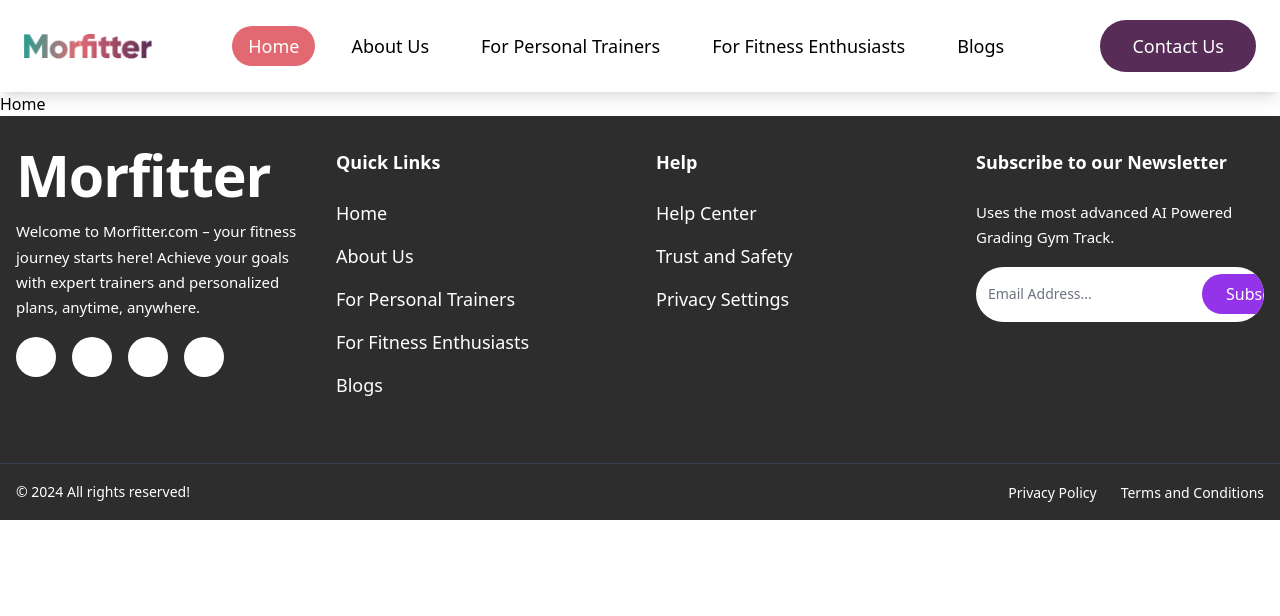
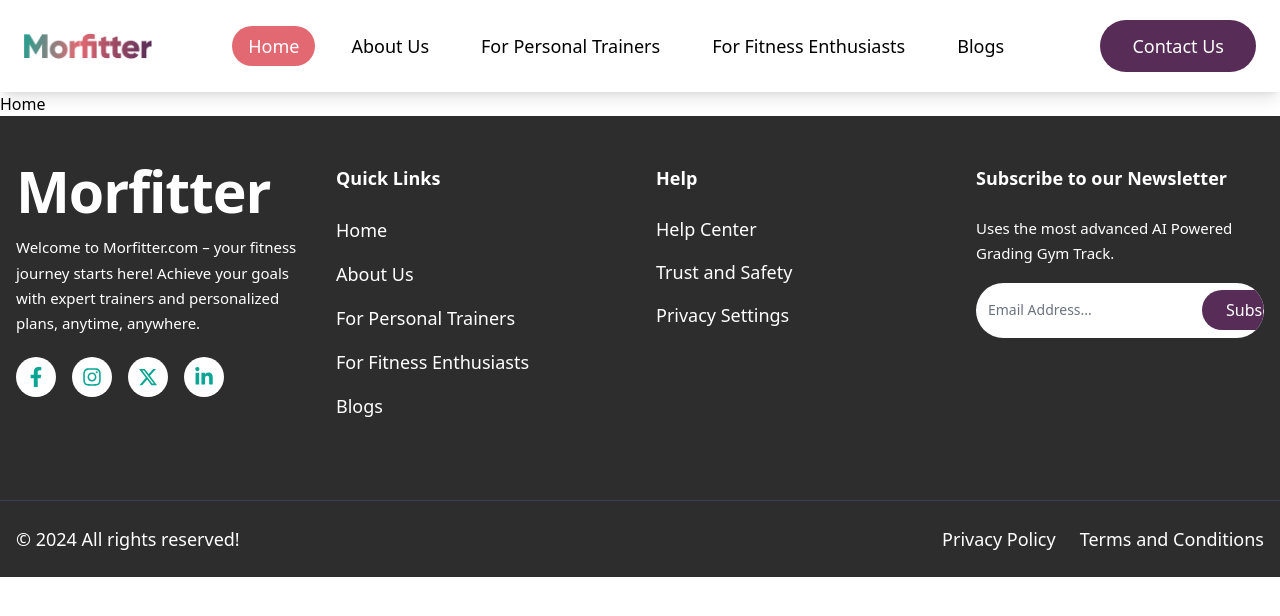
Before and after one commit to MDTanvirAhmedEmon/morfitter-frontend, a Next.js app: page / in a window 1280 px wide. Shown: the top 616 px of the page. Built offline with nearby package versions, Linux system fonts and the light colour scheme.

Commit message:
done footer

```diff
--- a/src/components/Shared/Footer.js
+++ b/src/components/Shared/Footer.js
@@ -1,96 +1,115 @@
+'use client'
 import dynamic from "next/dynamic";
+import Link from "next/link";
+import { usePathname } from "next/navigation";
+import { FaFacebookF } from "react-icons/fa";
+import { FaInstagram } from "react-icons/fa";
+import { FaXTwitter } from "react-icons/fa6";
+import { FaLinkedinIn } from "react-icons/fa6";
 const Footer = () => {
+    const pathname = usePathname();
+    const isActive = (path) => pathname === path;
     return (
         <footer className="footer-section bg-[#2d2d2d] text-white">
             <section className="container mx-auto px-4">
-          <div className="grid grid-cols-1 md:grid-cols-2 lg:grid-cols-4 gap-8 py-8">
+                <div className="grid grid-cols-1 lg:grid-cols-2 xl:grid-cols-4 gap-8 py-12 ">
                     {/* First Column */}
                     <div>
                         <div className="logo">
-                <a
+                            <Link
                                 href="#"
                                 className="text-[57.25px] font-extrabold leading-[55.46px] tracking-[-0.02em]"
                             >
                                 Morfitter
-                </a>
+                            </Link>
                         </div>
                         <p className="mt-4 text-[15px] leading-[25.3px] max-w-[330px]">
                             Welcome to Morfitter.com – your fitness journey starts here!
                             Achieve your goals with expert trainers and personalized plans,
                             anytime, anywhere.
                         </p>
-              <div className="flex gap-4 mt-4">
-                <a
+                        <div className="flex gap-4 mt-5">
+                            <Link
                                 href="#"
-                  className="item h-10 w-10 rounded-full bg-white text-green-500 flex items-center justify-center text-xl hover:bg-green-500 hover:text-white transition duration-300"
+                                className="item h-10 w-10 rounded-full bg-white text-greenColor flex items-center justify-center text-xl hover:bg-greenColor hover:text-white transition duration-300"
                             >
-                  <i className="ri-facebook-fill"></i>
-                </a>
-                <a
+                                <FaFacebookF />
+                            </Link>
+                            <Link
                                 href="#"
-                  className="item h-10 w-10 rounded-full bg-white text-green-500 flex items-center justify-center text-xl hover:bg-green-500 hover:text-white transition duration-300"
+                                className="item h-10 w-10 rounded-full bg-white text-greenColor flex items-center justify-center text-xl hover:bg-greenColor hover:text-white transition duration-300"
                             >
-                  <i className="ri-instagram-line"></i>
-                </a>
-                <a
+                                <FaInstagram />
+                            </Link>
+                            <Link
                                 href="#"
-                  className="item h-10 w-10 rounded-full bg-white text-green-500 flex items-center justify-center text-xl hover:bg-green-500 hover:text-white transition duration-300"
+                                className="item h-10 w-10 rounded-full bg-white text-greenColor flex items-center justify-center text-xl hover:bg-greenColor hover:text-white transition duration-300"
                             >
-                  <i className="ri-twitter-x-fill"></i>
-                </a>
-                <a
+                                <FaXTwitter />
+                            </Link>
+                            <Link
                                 href="#"
-                  className="item h-10 w-10 rounded-full bg-white text-green-500 flex items-center justify-center text-xl hover:bg-green-500 hover:text-white transition duration-300"
+                                className="item h-10 w-10 rounded-full bg-white text-greenColor flex items-center justify-center text-xl hover:bg-greenColor hover:text-white transition duration-300"
                             >
-                  <i className="ri-linkedin-fill"></i>
-                </a>
+                                <FaLinkedinIn />
+                            </Link>
                         </div>
                     </div>
 
                     {/* Second Column */}
                     <div>
                         <h3 className="text-lg font-semibold mb-6">Quick Links</h3>
-              <ul className="space-y-4">
-                <li>
-                  <a
-                    href="#"
-                    className="text-white text-[18px] hover:text-orange-500 transition duration-300"
+                        <ul className="space-y-4 flex flex-col">
+                            <Link href="/">
+                                <span
+                                    className={`${isActive("/")
+                                        ? " rounded-full  text-primary "
+                                        : ""
+                                        }  text-lg rounded-full py-2 hover:text-primary  text-white`}
                                 >
                                     Home
-                  </a>
-                </li>
-                <li>
-                  <a
-                    href="#"
-                    className="text-white text-[18px] hover:text-orange-500 transition duration-300"
+                                </span>
+                            </Link>
+                            <Link href="/about">
+                                <span
+                                    className={`${isActive("/about")
+                                        ? " rounded-full  text-primary  "
+                                        : ""
+                                        }  text-lg rounded-full py-2 hover:text-primary  text-white `}
                                 >
                                     About Us
-                  </a>
-                </li>
-                <li>
-                  <a
-                    href="#"
-                    className="text-white text-[18px] hover:text-orange-500 transition duration-300"
+                                </span>
+                            </Link>
+                            <Link href="/personal-trainers">
+                                <span
+                                    className={`${isActive("/personal-trainers")
+                                        ? " rounded-full  text-primary "
+                                        : ""
+                                        }  text-lg rounded-full py-2 hover:text-primary   text-white `}
                                 >
                                     For Personal Trainers
-                  </a>
-                </li>
-                <li>
-                  <a
-                    href="#"
-                    className="text-white text-[18px] hover:text-orange-500 transition duration-300"
+                                </span>
+                            </Link>
+                            <Link href="/fitness-enthusiasts">
+                                <span
+                                    className={`${isActive("/fitness-enthusiasts")
+                                        ? " rounded-full  text-primary "
+                                        : ""
+                                        }  text-lg rounded-full py-2 hover:text-primary   text-white `}
                                 >
                                     For Fitness Enthusiasts
-                  </a>
-                </li>
-                <li>
-                  <a
-                    href="#"
-                    className="text-white text-[18px] hover:text-orange-500 transition duration-300"
+                                </span>
+                            </Link>
+                            <Link href="/blog">
+                                <span
+                                    className={`${isActive("/blog")
+                                        ? " rounded-full  text-primary  "
+                                        : ""
+                                        }  text-lg rounded-full py-2 hover:text-primary  text-white `}
                                 >
                                     Blogs
-                  </a>
-                </li>
+                                </span>
+                            </Link>
                         </ul>
                     </div>
 
@@ -99,28 +118,28 @@ const Footer = () => {
                         <h3 className="text-lg font-semibold mb-6">Help</h3>
                         <ul className="space-y-4">
                             <li>
-                  <a
+                                <Link
                                     href="#"
-                    className="text-white text-[18px] hover:text-orange-500 transition duration-300"
+                                    className="text-white text-[18px] hover:text-primary transition duration-300"
                                 >
                                     Help Center
-                  </a>
+                                </Link>
                             </li>
                             <li>
-                  <a
+                                <Link
                                     href="#"
-                    className="text-white text-[18px] hover:text-orange-500 transition duration-300"
+                                    className="text-white text-[18px] hover:text-primary transition duration-300"
                                 >
                                     Trust and Safety
-                  </a>
+                                </Link>
                             </li>
                             <li>
-                  <a
+                                <Link
                                     href="#"
-                    className="text-white text-[18px] hover:text-orange-500 transition duration-300"
+                                    className="text-white text-[18px] hover:text-primary transition duration-300"
                                 >
                                     Privacy Settings
-                  </a>
+                                </Link>
                             </li>
                         </ul>
                     </div>
@@ -137,7 +156,7 @@ const Footer = () => {
                                 placeholder="Email Address..."
                                 className="flex-1 text-sm text-gray-700 outline-none border-none placeholder:text-gray-500"
                             />
-                <button className="px-6 py-2 rounded-full text-white bg-purple-600 hover:bg-green-500 transition duration-300">
+                            <button className="px-6 py-2 rounded-full text-white bg-secondary hover:bg-greenColor transition duration-300">
                                 Subscribe
                             </button>
                         </div>
@@ -145,16 +164,16 @@ const Footer = () => {
                 </div>
             </section>
 
-        <div className="mt-8 border-t border-gray-700 py-4">
-          <div className="container mx-auto px-4 flex justify-between items-center">
-            <p className="text-sm">© 2024 All rights reserved!</p>
-            <div className="space-x-6">
-              <a href="#" className="text-white text-sm hover:text-orange-500">
+            <div className="mt-8 border-t border-gray-700 py-3 md:py-6">
+                <div className="container mx-auto px-4 flex flex-col md:flex-row justify-between items-center">
+                    <p className= "text-sm md:text-lg">© 2024 All rights reserved!</p>
+                    <div className="space-x-6 mt-2 md:mt-0">
+                        <Link href="#" className="text-white hover:text-gray-300  text-sm md:text-lg">
                             Privacy Policy
-              </a>
-              <a href="#" className="text-white text-sm hover:text-orange-500">
+                        </Link>
+                        <Link href="#" className="text-white hover:text-gray-300  text-sm md:text-lg">
                             Terms and Conditions
-              </a>
+                        </Link>
                     </div>
                 </div>
             </div>
@@ -164,5 +183,5 @@ const Footer = () => {
 
 
 export default dynamic(() => Promise.resolve(Footer), {
-     ssr: false,
+    ssr: false,
 });
```
Lines whose indentation alone changed are shown as unchanged.
